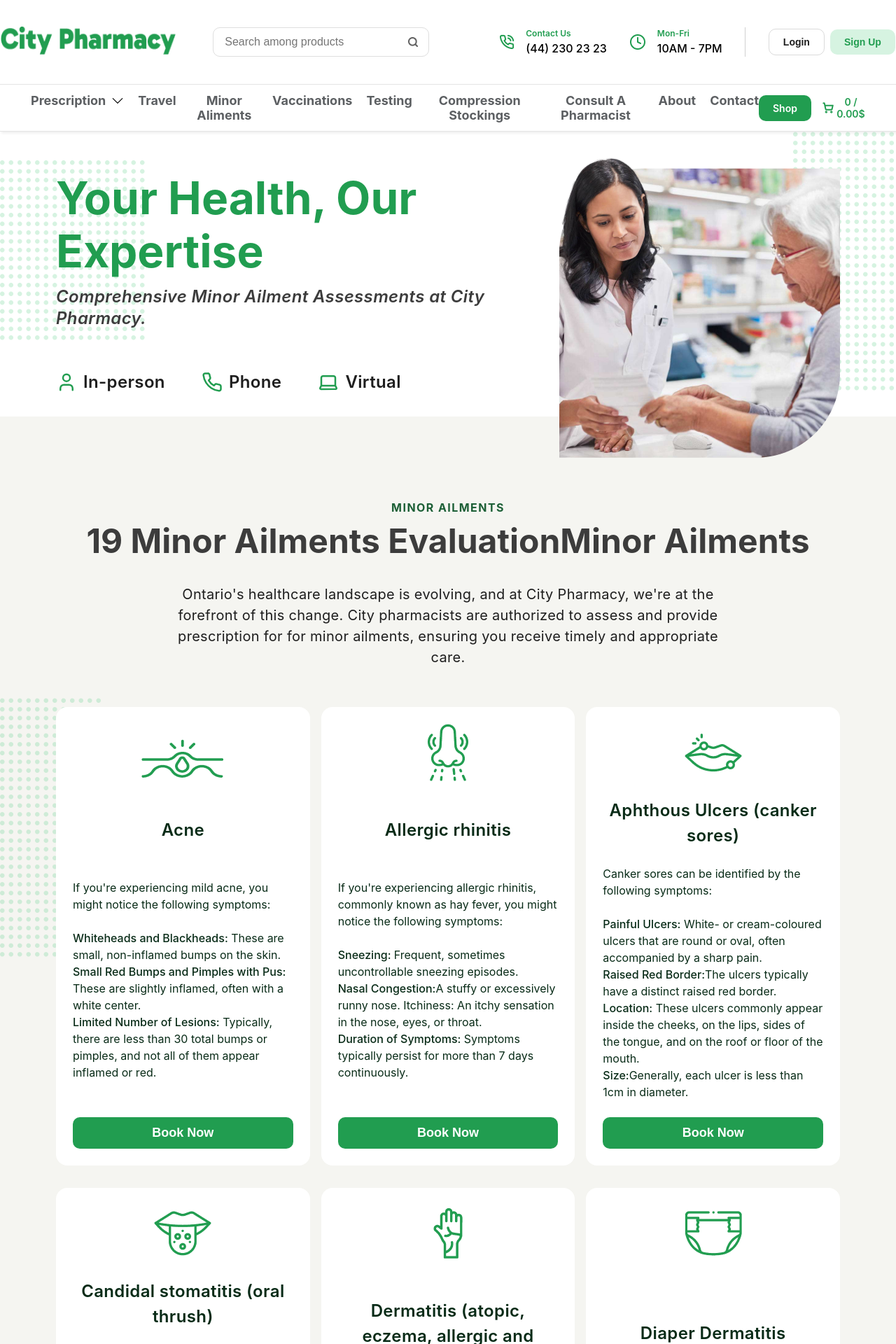
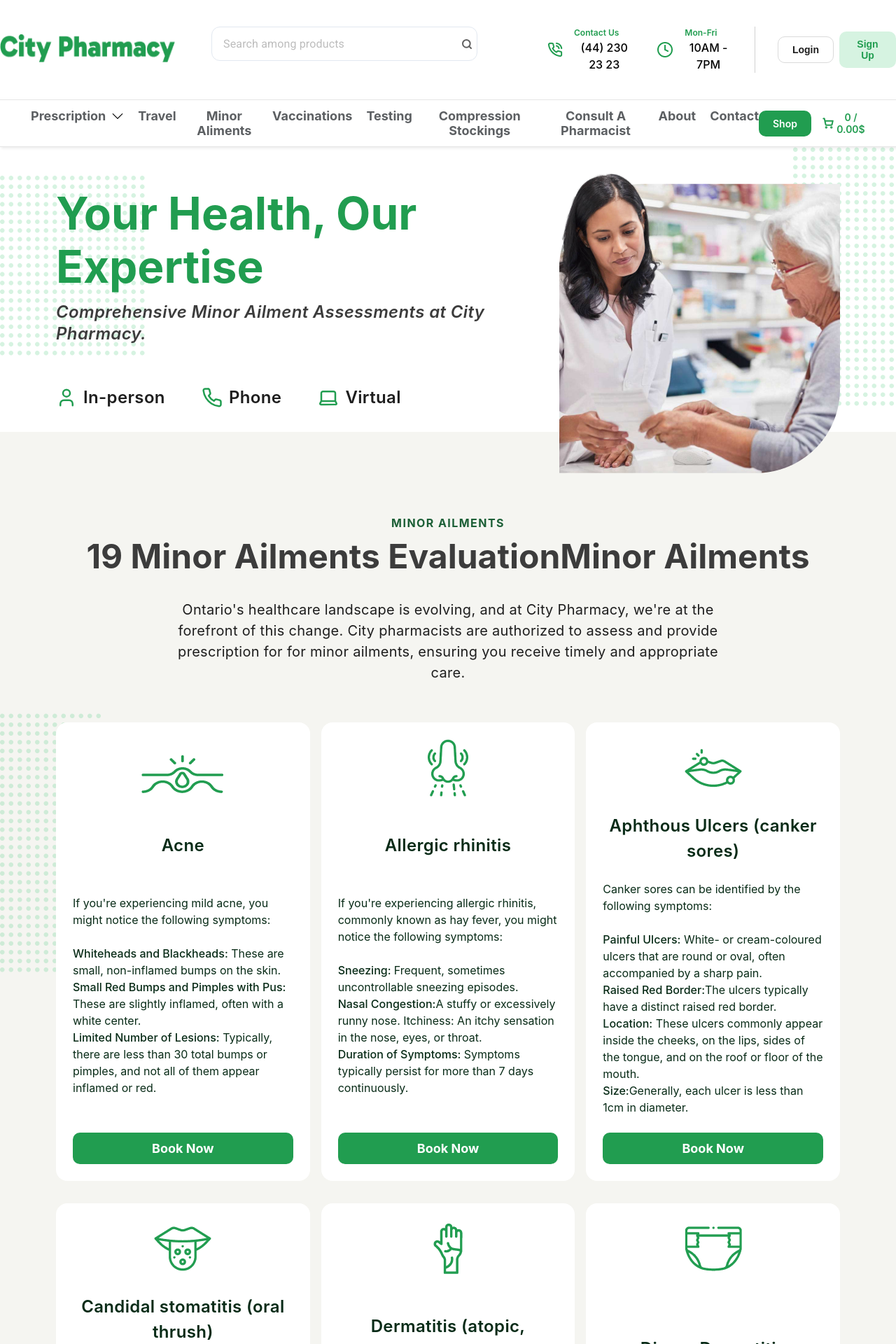
Before and after one commit to Webelocity/City-Pharamacy, a React (Create React App) app: page /MinorAliments in a window 1280 px wide. Shown: the top 1920 px of the page at 70% size. Built offline with nearby package versions, Linux system fonts and the light colour scheme.

Commit message:
Links added

```diff
--- a/src/components/Layout/Navbar/Navbar.css
+++ b/src/components/Layout/Navbar/Navbar.css
@@ -24,6 +24,7 @@
   max-width: 1360px;
   align-self: center;
 }
+
 .upper .left img {
   width: -webkit-fill-available;
   max-width: 250px;
@@ -38,7 +39,7 @@
   position: relative;
   cursor: pointer;
 }
-.upper .middle .searchbarwrap input {
+/* .upper .middle .searchbarwrap input {
   display: flex;
   width: clamp(100px, 275px, 350px);
   height: 40px;
@@ -47,12 +48,44 @@
   border: 1px solid #dedede;
   padding: 0px 16px;
   color: #616161;
-  /* font-family: Roboto; */
+  font-family: Roboto;
   font-size: 16px;
   font-style: normal;
   font-weight: 400;
   line-height: 150%;
+} */
+
+.upper .middle input {
+  height: 27px;
+  color: #122146;
+  font-size: 16px;
+  border-radius: 12px;
+  /* border: 1px solid #dedede; */
+  padding: 10px 16px 10px 16px;
 }
+
+.upper .middle input:focus {
+  outline: 1px solid #00588f;
+  box-shadow: 0px 4px 6px -2px rgba(0, 0, 0, 0.05),
+    0px 10px 15px -3px rgba(32, 66, 137, 0.1);
+}
+
+.upper .middle input::placeholder {
+  color: #616161;
+  font-weight: 400;
+  font-size: 16px;
+}
+
+.mui-register-password {
+  padding-right: 10px;
+  border-radius: 12px;
+  border: 1px solid #e2e8f0;
+  width: 380px;
+}
+.mui-register-password input {
+  border: none;
+}
+
 .upper .middle .searchbarwrap img {
   position: absolute;
   bottom: 31%;
--- a/src/components/Layout/Navbar/Navbar.jsx
+++ b/src/components/Layout/Navbar/Navbar.jsx
@@ -12,6 +12,7 @@ import fill from "../../../assets/fill.png";
 import refill from "../../../assets/refill.png";
 import transfer from "../../../assets/transfer.png";
 import LoginSignUpModal from "../../LoginSignUpModal";
+import { IconButton, InputAdornment, InputBase } from "@mui/material";
 
 const NavBar = () => {
   const navbar = useRef(null);
@@ -90,8 +91,40 @@ const NavBar = () => {
           </div>
           <div className="middle">
             <div className="searchbarwrap">
-              <input type="text" placeholder="Search among products" />
-              <img src={search} alt="searchIcon" />
+              {/* <input type="text" placeholder="Search among products" /> */}
+              <InputBase
+                className="mui-register-password"
+                type="text"
+                placeholder="Search among products"
+                endAdornment={
+                  <InputAdornment position="end">
+                    <IconButton edge="end">
+                      <svg
+                        xmlns="http://www.w3.org/2000/svg"
+                        width="16"
+                        height="16"
+                        viewBox="0 0 16 16"
+                        fill="none">
+                        <path
+                          d="M7.33333 12.6667C10.2789 12.6667 12.6667 10.2789 12.6667 7.33333C12.6667 4.38781 10.2789 2 7.33333 2C4.38781 2 2 4.38781 2 7.33333C2 10.2789 4.38781 12.6667 7.33333 12.6667Z"
+                          stroke="#616161"
+                          stroke-width="2"
+                          stroke-linecap="round"
+                          stroke-linejoin="round"
+                        />
+                        <path
+                          d="M13.9996 13.9996L11.0996 11.0996"
+                          stroke="#616161"
+                          stroke-width="2"
+                          stroke-linecap="round"
+                          stroke-linejoin="round"
+                        />
+                      </svg>
+                    </IconButton>
+                  </InputAdornment>
+                }
+              />
+              {/* <img src={search} alt="searchIcon" /> */}
             </div>
             <div className="UpperRight">
               <div className="boxWrap">
--- a/src/pages/Compression/Compression.jsx
+++ b/src/pages/Compression/Compression.jsx
@@ -125,7 +125,9 @@ const Compression = () => {
               compression garments, JOBST stands as the epitome of excellence in
               compression therapy.
             </p>
-            <button className="button">Explore Our Compression Range</button>
+            <Link className="button" to="/shop">
+              Explore Our Compression Range
+            </Link>
           </div>
           <div className="whitebox">
             <img src={Compression3} alt="image" />
--- a/src/pages/Home/Home.scss
+++ b/src/pages/Home/Home.scss
@@ -1572,6 +1572,7 @@
             line-height: normal;
             text-transform: capitalize;
             text-decoration: none;
+            align-self: stretch;
             &:hover {
               background: #219d50;
               color: #fff;
--- a/src/pages/MinorAliments/MinorAliments.jsx
+++ b/src/pages/MinorAliments/MinorAliments.jsx
@@ -133,7 +133,12 @@ const Minoraliments = () => {
                 are less than 30 total bumps or pimples, and not all of them
                 appear inflamed or red.
               </p>
-              <button className="button">Book Now</button>
+              <a
+                className="button"
+                href="https://citypharmacy.medmeapp.ca/schedule/groups/minorAilments?appointmentType=Acne&province=ON"
+                target="blank">
+                Book Now
+              </a>
             </div>
             <div className="whitebox">
               <img src={MinorAliments2} alt="image" />
@@ -150,7 +155,12 @@ const Minoraliments = () => {
                 <br /> <span>Duration of Symptoms: </span>Symptoms typically
                 persist for more than 7 days continuously.
               </p>
-              <button className="button">Book Now</button>
+              <a
+                className="button"
+                href="https://citypharmacy.medmeapp.ca/schedule/groups/minorAilments?appointmentType=Allergies&province=ON"
+                target="blank">
+                Book Now
+              </a>
             </div>
             <div className="whitebox">
               <img src={MinorAliments3} alt="image" />
@@ -169,7 +179,12 @@ const Minoraliments = () => {
                 <br /> <span>Size:</span>Generally, each ulcer is less than 1cm
                 in diameter.
               </p>
-              <button className="button">Book Now</button>
+              <a
+                className="button"
+                href="https://citypharmacy.medmeapp.ca/schedule/groups/minorAilments?appointmentType=CankerSores&province=ON"
+                target="blank">
+                Book Now
+              </a>
             </div>
           </div>
           <div className="boxesWrap">
@@ -191,7 +206,12 @@ const Minoraliments = () => {
                 <br /> <span>Mouth Changes:</span>Accompanying symptoms may
                 include a dry mouth and/or a loss of taste.
               </p>
-              <button className="button">Book Now</button>
+              <a
+                className="button"
+                href="https://citypharmacy.medmeapp.ca/schedule/groups/minorAilments?appointmentType=OralThrush&province=ON"
+                target="blank">
+                Book Now
+              </a>
             </div>
             <div className="whitebox">
               <img src={MinorAliments5} alt="image" />
@@ -211,7 +231,12 @@ const Minoraliments = () => {
                 <br /> <span>Scaly Patches: </span>Skin that is scaly, patchy,
                 and often inflamed
               </p>
-              <button className="button">Book Now</button>
+              <a
+                className="button"
+                href="https://citypharmacy.medmeapp.ca/schedule/groups/minorAilments?appointmentType=SkinRash&province=ON"
+                target="blank">
+                Book Now
+              </a>
             </div>
             <div className="whitebox">
               <img src={MinorAliments6} alt="image" />
@@ -226,7 +251,12 @@ const Minoraliments = () => {
                 <br /> <span>Affected Sleep:</span>Disrupted or altered sleep
                 patterns due to discomfort.
               </p>
-              <button className="button">Book Now</button>
+              <a
+                className="button"
+                href="https://citypharmacy.medmeapp.ca/schedule/groups/minorAilments?appointmentType=DiaperRash&province=ON"
+                target="blank">
+                Book Now
+              </a>
             </div>
           </div>
           <div className="boxesWrap">
@@ -245,7 +275,12 @@ const Minoraliments = () => {
                 <br /> <span>Duration of Pain:</span> The pain can persist for a
                 few hours and may extend up to several days.
               </p>
-              <button className="button">Book Now</button>
+              <a
+                className="button"
+                href="https://citypharmacy.medmeapp.ca/schedule/groups/minorAilments?appointmentType=PeriodCramps&province=ON"
+                target="blank">
+                Book Now
+              </a>
             </div>
             <div className="whitebox">
               <img src={MinorAliments8} alt="image" />
@@ -264,7 +299,12 @@ const Minoraliments = () => {
                 <br /> <span>Nausea: </span>Feelings of nausea, especially after
                 eating.
               </p>
-              <button className="button">Book Now</button>
+              <a
+                className="button"
+                href="https://citypharmacy.medmeapp.ca/schedule/groups/minorAilments?appointmentType=HeartBurn&province=ON"
+                target="blank">
+                Book Now
+              </a>
             </div>
             <div className="whitebox">
               <img src={MinorAliments9} alt="image" />
@@ -282,7 +322,12 @@ const Minoraliments = () => {
                 <br /> <span>Physical Changes:</span>Presence of a lump in the
                 anal/rectum area.
               </p>
-              <button className="button">Book Now</button>
+              <a
+                className="button"
+                href="https://citypharmacy.medmeapp.ca/schedule/groups/minorAilments?appointmentType=Hemorrhoids&province=ON"
+                target="blank">
+                Book Now
+              </a>
             </div>
           </div>
           <div className="boxesWrap">
@@ -302,7 +347,12 @@ const Minoraliments = () => {
                 <br /> <span>Skin Changes:</span> Redness or inflamed skin
                 surrounding the rash.
               </p>
-              <button className="button">Book Now</button>
+              <a
+                className="button"
+                href="https://citypharmacy.medmeapp.ca/schedule/groups/minorAilments?appointmentType=ColdSores&province=ON"
+                target="blank">
+                Book Now
+              </a>
             </div>
             <div className="whitebox">
               <img src={MinorAliments11} alt="image" />
@@ -318,7 +368,12 @@ const Minoraliments = () => {
                 <br /> <span>Affected Areas: </span>Commonly affects the face,
                 arms, or legs.
               </p>
-              <button className="button">Book Now</button>
+              <a
+                className="button"
+                href="https://citypharmacy.medmeapp.ca/schedule/groups/minorAilments?appointmentType=Impetigo&province=ON"
+                target="blank">
+                Book Now
+              </a>
             </div>
             <div className="whitebox">
               <img src={MinorAliments12} alt="image" />
@@ -332,7 +387,12 @@ const Minoraliments = () => {
                 <br /> <span>Burning Sensation:</span>A sharp, burning pain that
                 can feel like a sting.
               </p>
-              <button className="button">Book Now</button>
+              <a
+                className="button"
+                href="https://citypharmacy.medmeapp.ca/schedule/groups/minorAilments?appointmentType=InsectBites&province=ON"
+                target="blank">
+                Book Now
+              </a>
             </div>
           </div>
           <div className="boxesWrap">
@@ -353,7 +413,12 @@ const Minoraliments = () => {
                 <br /> <span>Allergic Reactions:</span> Mild allergic reactions
                 such as hives, rash, and light swelling at the bite site.
               </p>
-              <button className="button">Book Now</button>
+              <a
+                className="button"
+                href="https://citypharmacy.medmeapp.ca/schedule/groups/minorAilments?appointmentType=TickBites&province=ON"
+                target="blank">
+                Book Now
+              </a>
             </div>
             <div className="whitebox">
               <img src={MinorAliments14} alt="image" />
@@ -373,7 +438,12 @@ const Minoraliments = () => {
                 associated with overworking or direct injury to a muscle or
                 joint.
               </p>
-              <button className="button">Book Now</button>
+              <a
+                className="button"
+                href="https://citypharmacy.medmeapp.ca/schedule/groups/minorAilments?appointmentType=MuscleAches&province=ON"
+                target="blank">
+                Book Now
+              </a>
             </div>
             <div className="whitebox">
               <img src={MinorAliments15} alt="image" />
@@ -386,7 +456,12 @@ const Minoraliments = () => {
                 <br /> <span>Difficulty with Food and Drink:</span> Inability to
                 keep food or drink down for more than 12 hours.
               </p>
-              <button className="button">Book Now</button>
+              <a
+                className="button"
+                href="https://citypharmacy.medmeapp.ca/schedule/groups/minorAilments?appointmentType=MorningSickness&province=ON"
+                target="blank">
+                Book Now
+              </a>
             </div>
           </div>
           <div className="boxesWrap">
@@ -409,7 +484,12 @@ const Minoraliments = () => {
                 <br /> <span>Intermittent Abdominal Pain:</span>Experiencing
                 abdominal pain that appears and disappears.
               </p>
-              <button className="button">Book Now</button>
+              <a
+                className="button"
+                href="https://citypharmacy.medmeapp.ca/schedule/groups/minorAilments?appointmentType=Threadworms&province=ON"
+                target="blank">
+                Book Now
+              </a>
             </div>
             <div className="whitebox">
               <img src={MinorAliments17} alt="image" />
@@ -428,7 +508,12 @@ const Minoraliments = () => {
                 <br /> <span>Light Sensitivity: </span>Finding bright lights
                 uncomfortable or painful to the eyes.
               </p>
-              <button className="button">Book Now</button>
+              <a
+                className="button"
+                target="blank"
+                href="https://citypharmacy.medmeapp.ca/schedule/groups/minorAilments?appointmentType=PinkEye&province=ON">
+                Book Now
+              </a>
             </div>
             <div className="whitebox">
               <img src={MinorAliments18} alt="image" />
@@ -451,7 +536,12 @@ const Minoraliments = () => {
                 <br /> <br /> <span>Note: </span>Our pharmacists are equipped to
                 assess and prescribe for UTIs in females only.
               </p>
-              <button className="button">Book Now</button>
+              <a
+                className="button"
+                href="https://citypharmacy.medmeapp.ca/schedule/groups/minorAilments?appointmentType=UrinaryTractInfection&province=ON"
+                target="blank">
+                Book Now
+              </a>
             </div>
           </div>
           <div className="boxesWrap">
@@ -476,7 +566,12 @@ const Minoraliments = () => {
                   <br /> <span>Rash and Redness:</span>Rash and redness in the
                   vaginal area, indicating irritation.
                 </p>
-                <button className="button">Book Now</button>
+                <a
+                  className="button"
+                  href="https://citypharmacy.medmeapp.ca/schedule/groups/minorAilments?appointmentType=YeastInfection&province=ON"
+                  target="blank">
+                  Book Now
+                </a>
               </div>
             </div>
           </div>
```
Also changed, not shown: src/pages/Home/Home.jsx (+49 -20 lines), src/pages/Testing/Testing.jsx (+18 -3 lines), src/pages/TravelHealth/TravelHealth.jsx (+16 -6 lines), src/pages/Vaccine/Vaccine.jsx (+27 -8 lines).
